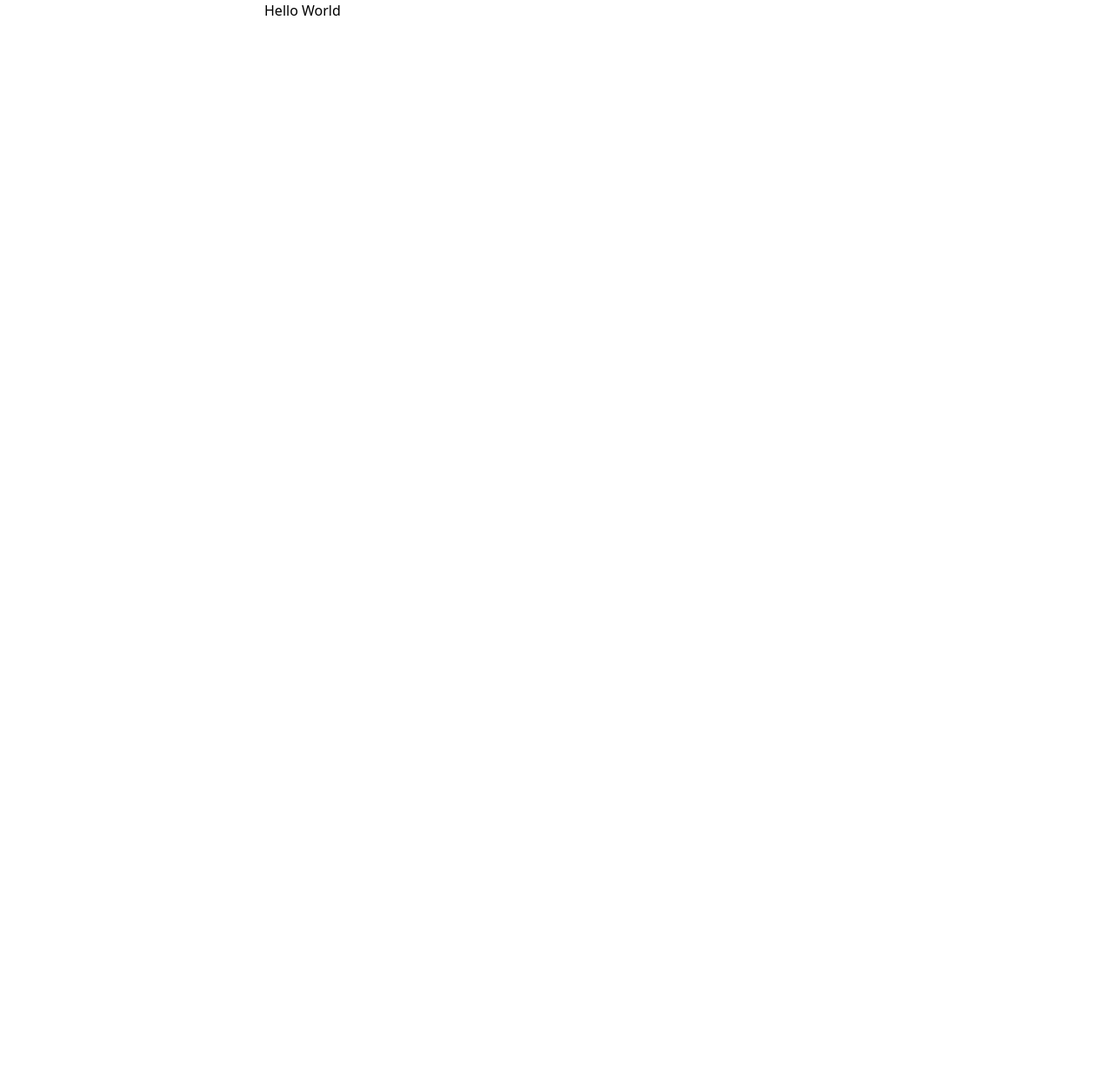
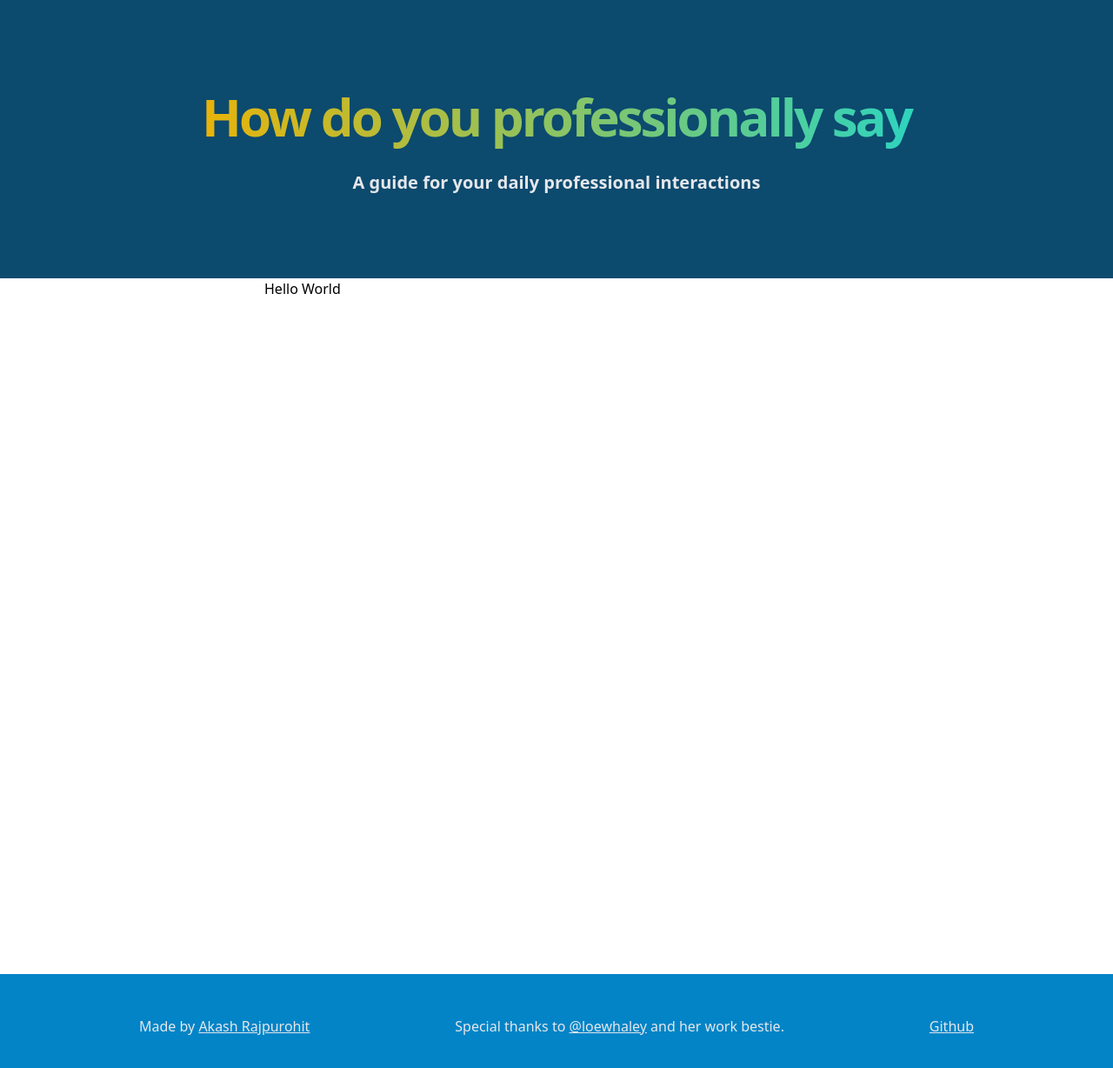
Before and after one commit to AkashRajpurohit/howtoprofessionallysay, a Next.js app: page / in a window 1280 px wide. Shown: the top 1228 px of the page at 87% size. Before the commit the page ends 800 px from the top, so only its background shows below. Built offline with nearby package versions, Linux system fonts and the light colour scheme.

Commit message:
feat: :sparkles: header and footer components added

```diff
--- /dev/null
+++ b/components/Footer.tsx
@@ -0,0 +1,46 @@
+import React, { FunctionComponent } from 'react';
+
+interface IFooterProps {}
+
+const Footer: FunctionComponent<IFooterProps> = (): JSX.Element => {
+  return (
+    <footer className="flex items-center justify-between bg-primary-600 py-12 px-40 text-gray-200">
+      <p className="font-medium">
+        Made by{' '}
+        <a
+          href="https://akashrajpurohit.com?ref=howtoprofessionallysay"
+          rel="nofollow noopener noreferrer"
+          className="text-gray-200 underline hover:text-gray-300"
+        >
+          Akash Rajpurohit
+        </a>
+      </p>
+      <p className="font-medium">
+        Special thanks to{' '}
+        <a
+          href="https://www.instagram.com/loewhaley/"
+          rel="nofollow noopener noreferrer"
+          className="text-gray-200 underline hover:text-gray-300"
+        >
+          @loewhaley
+        </a>{' '}
+        and her work bestie.
+      </p>
+      <p>
+        <ul className="flex gap-4">
+          <li>
+            <a
+              href="https://github.com/AkashRajpurohit/howdoyouprofessionallysay"
+              rel="nofollow noopener noreferrer"
+              className="text-gray-200 underline hover:text-gray-300"
+            >
+              Github
+            </a>
+          </li>
+        </ul>
+      </p>
+    </footer>
+  );
+};
+
+export default Footer;
--- /dev/null
+++ b/components/Header.tsx
@@ -0,0 +1,18 @@
+import React, { FunctionComponent } from 'react';
+
+interface IHeaderProps {}
+
+const Header: FunctionComponent<IHeaderProps> = (): JSX.Element => {
+  return (
+    <header className="flex min-h-[40vh] flex-col items-center justify-center gap-6 bg-primary-900 py-20">
+      <h1 className="break-words bg-gradient-to-r from-yellow-500 to-teal-400 bg-clip-text p-2 text-center text-5xl font-extrabold leading-tight tracking-tighter text-transparent sm:leading-10 xl:text-6xl">
+        How do you professionally say
+      </h1>
+      <p className="text-xl font-bold text-gray-200">
+        A guide for your daily professional interactions
+      </p>
+    </header>
+  );
+};
+
+export default Header;
--- a/components/LayoutWrapper.tsx
+++ b/components/LayoutWrapper.tsx
@@ -1,4 +1,6 @@
 import React, { FunctionComponent, PropsWithChildren } from 'react';
+import Footer from './Footer';
+import Header from './Header';
 
 interface ILayoutWrapperProps {}
 
@@ -6,10 +8,12 @@ const LayoutWrapper: FunctionComponent<ILayoutWrapperProps> = ({
   children,
 }): JSX.Element => {
   return (
-    <div className="mx-auto max-w-xl px-4 xl:max-w-2xl xl:px-0 2xl:max-w-4xl">
-      <div className="flex h-screen flex-col justify-between">
+    <div>
+      <Header />
+      <div className="mx-auto flex h-screen max-w-xl flex-col justify-between px-4 xl:max-w-2xl xl:px-0 2xl:max-w-4xl">
         <main className="mb-auto">{children}</main>
       </div>
+      <Footer />
     </div>
   );
 };
--- a/tailwind.config.js
+++ b/tailwind.config.js
@@ -1,10 +1,17 @@
+const colors = require('tailwindcss/colors');
+
+/** @type {import("tailwindcss/tailwind-config").TailwindConfig } */
 module.exports = {
   content: [
     './pages/**/*.{js,ts,jsx,tsx}',
     './components/**/*.{js,ts,jsx,tsx}',
   ],
   theme: {
-    extend: {},
+    extend: {
+      colors: {
+        primary: colors.sky,
+      },
+    },
   },
   plugins: [],
-}
+};
```
